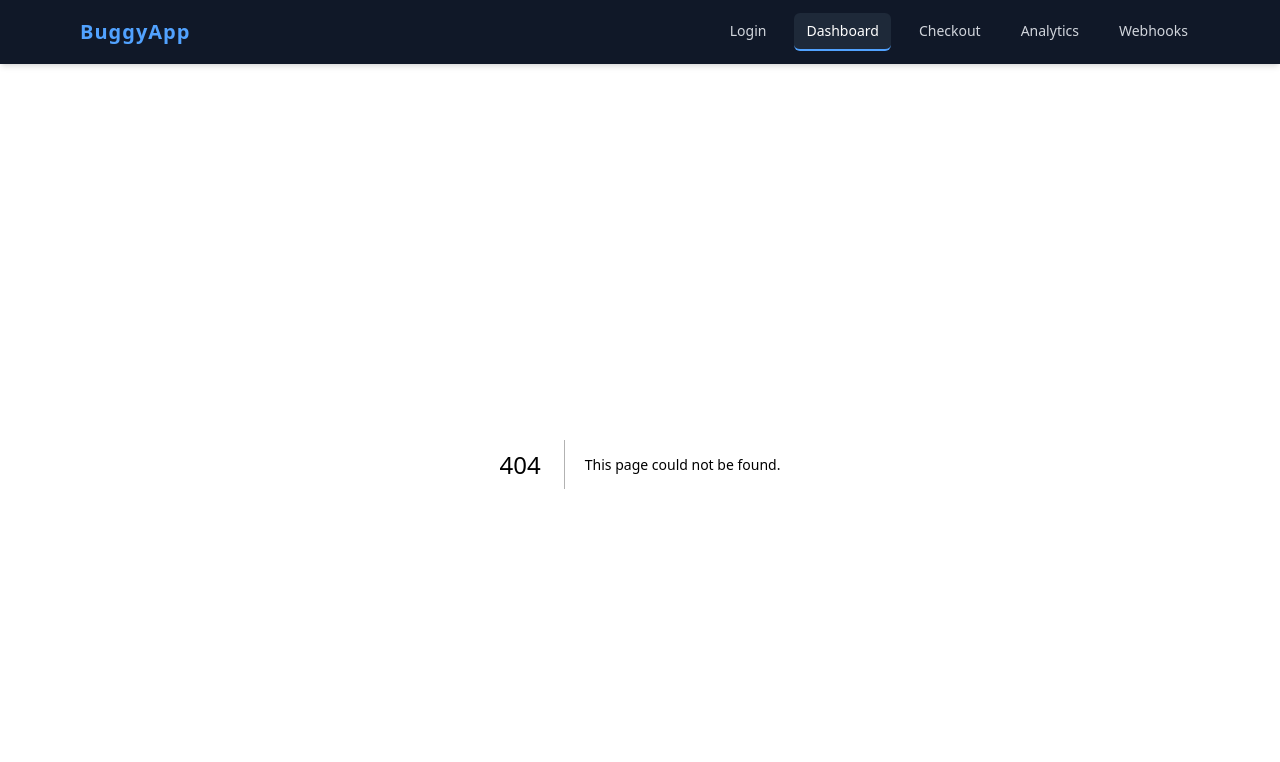
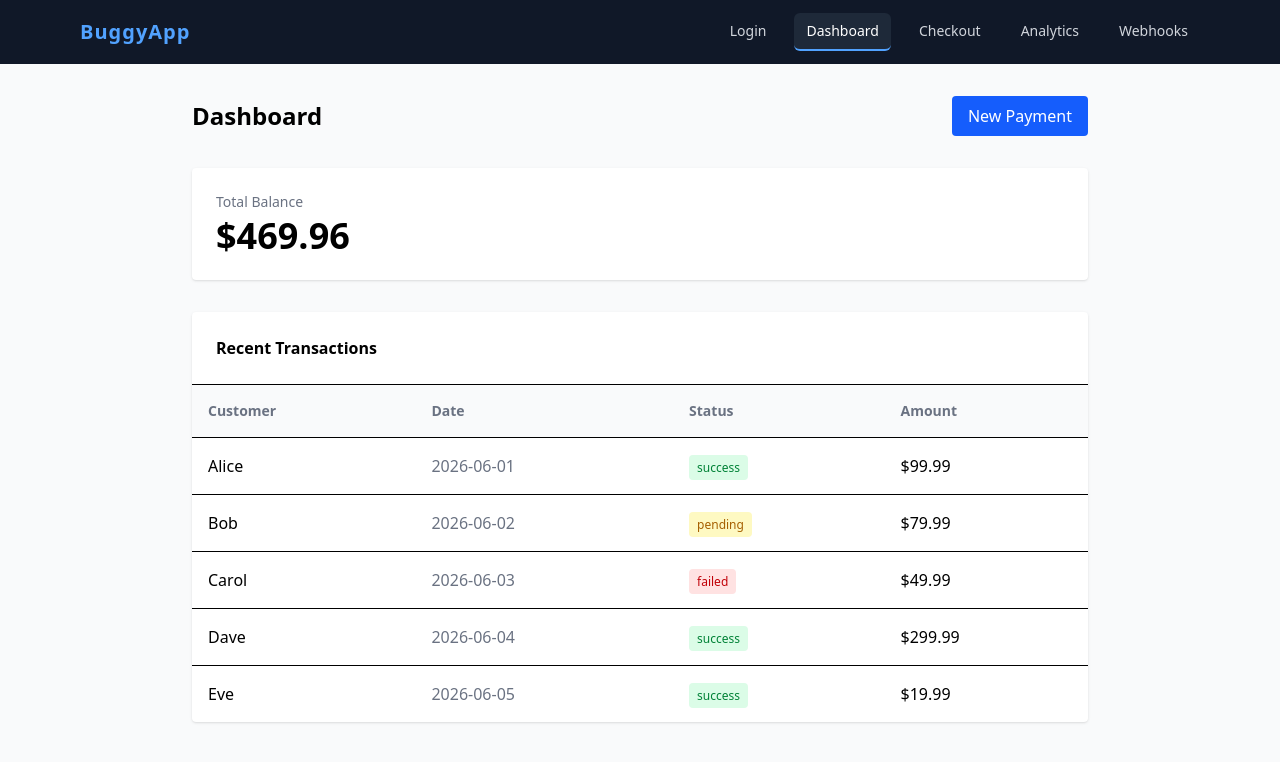
Before and after one commit to JimSab068/stripe-clone, a Next.js app: page /dashboard in a window 1280 px wide. Before the commit this address had no page. Shown: the top 762 px of the page. Built offline with nearby package versions, Linux system fonts and the light colour scheme.

Commit message:
feat: add dashboard with transaction table and transactions API

```diff
--- /dev/null
+++ b/app/api/transactions/route.ts
@@ -0,0 +1,5 @@
+import transactions from "@/data/transactions.json"
+
+export async function GET() {
+  return Response.json(transactions)
+}
--- /dev/null
+++ b/app/dashboard/error.tsx
@@ -0,0 +1,13 @@
+"use client"
+
+export default function DashboardError({ error }: { error: Error }) {
+  return (
+    <div className="min-h-screen bg-gray-50 flex items-center justify-center">
+      <div className="bg-white p-8 rounded shadow w-96">
+        <h2 className="text-xl font-bold text-red-600 mb-2">Something went wrong</h2>
+        <p className="text-gray-500 text-sm mb-4">{error.message}</p>
+        <p className="text-xs text-gray-400">Transaction data contains invalid values</p>
+      </div>
+    </div>
+  )
+}
--- /dev/null
+++ b/app/dashboard/page.tsx
@@ -0,0 +1,70 @@
+import Link from "next/link"
+
+async function getTransactions() {
+  const res = await fetch("http://localhost:3000/api/transactions", {
+    cache: "no-store"
+  })
+  return res.json()
+}
+
+export default async function Dashboard() {
+  const transactions = await getTransactions()
+
+  return (
+    <div className="min-h-screen bg-gray-50 p-8">
+      <div className="max-w-4xl mx-auto">
+
+        {/* Header */}
+        <div className="flex justify-between items-center mb-8">
+          <h1 className="text-2xl font-bold">Dashboard</h1>
+          <Link href="/checkout" className="bg-blue-600 text-white px-4 py-2 rounded">
+            New Payment
+          </Link>
+        </div>
+
+        {/* Balance Card */}
+        <div className="bg-white rounded shadow p-6 mb-8">
+          <p className="text-gray-500 text-sm">Total Balance</p>
+          <p className="text-4xl font-bold mt-1">$469.96</p>
+        </div>
+
+        {/* Transactions Table */}
+        <div className="bg-white rounded shadow">
+          <div className="p-6 border-b">
+            <h2 className="font-semibold">Recent Transactions</h2>
+          </div>
+          <table className="w-full">
+            <thead className="bg-gray-50">
+              <tr>
+                <th className="text-left p-4 text-sm text-gray-500">Customer</th>
+                <th className="text-left p-4 text-sm text-gray-500">Date</th>
+                <th className="text-left p-4 text-sm text-gray-500">Status</th>
+                <th className="text-left p-4 text-sm text-gray-500">Amount</th>
+              </tr>
+            </thead>
+            <tbody>
+              {transactions.map((t: any) => (
+                <tr key={t.id} className="border-t">
+                  <td className="p-4">{t.customer}</td>
+                  <td className="p-4 text-gray-500">{t.date}</td>
+                  <td className="p-4">
+                    <span className={`px-2 py-1 rounded text-xs font-medium ${
+                      t.status === "success" ? "bg-green-100 text-green-700" :
+                      t.status === "failed" ? "bg-red-100 text-red-700" :
+                      "bg-yellow-100 text-yellow-700"
+                    }`}>
+                      {t.status}
+                    </span>
+                  </td>
+                  {/* intentional bug: crashes on null amount */}
+                  <td className="p-4">${t.amount.toFixed(2)}</td>
+                </tr>
+              ))}
+            </tbody>
+          </table>
+        </div>
+
+      </div>
+    </div>
+  )
+}
--- /dev/null
+++ b/data/transactions.json
@@ -0,0 +1,7 @@
+[
+  { "id": "t1", "amount": 99.99, "status": "success", "date": "2026-06-01", "customer": "Alice" },
+  { "id": "t2", "amount": 79.99, "status": "pending", "date": "2026-06-02", "customer": "Bob" },
+  { "id": "t3", "amount": 49.99, "status": "failed", "date": "2026-06-03", "customer": "Carol" },
+  { "id": "t4", "amount": 299.99, "status": "success", "date": "2026-06-04", "customer": "Dave" },
+  { "id": "t5", "amount": 19.99, "status": "success", "date": "2026-06-05", "customer": "Eve" }
+]
```
